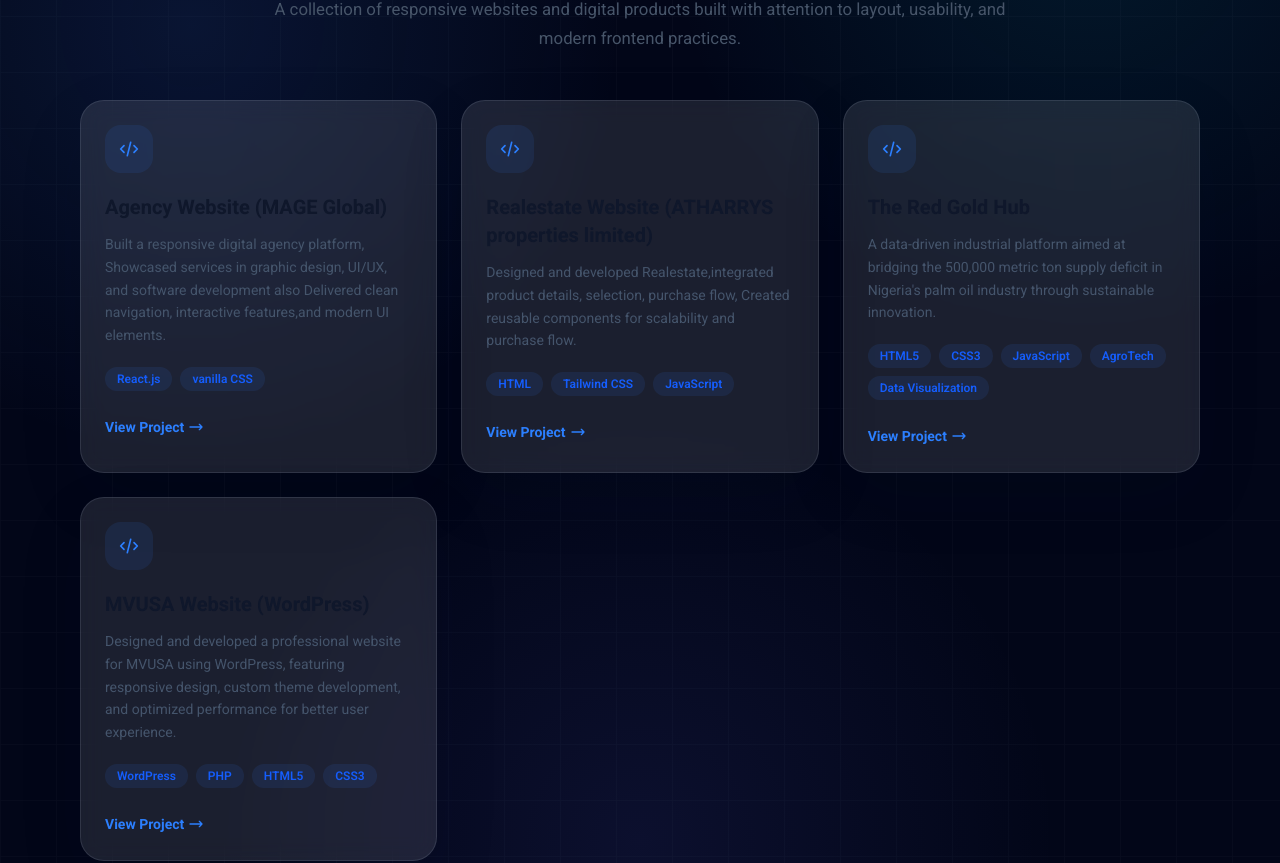
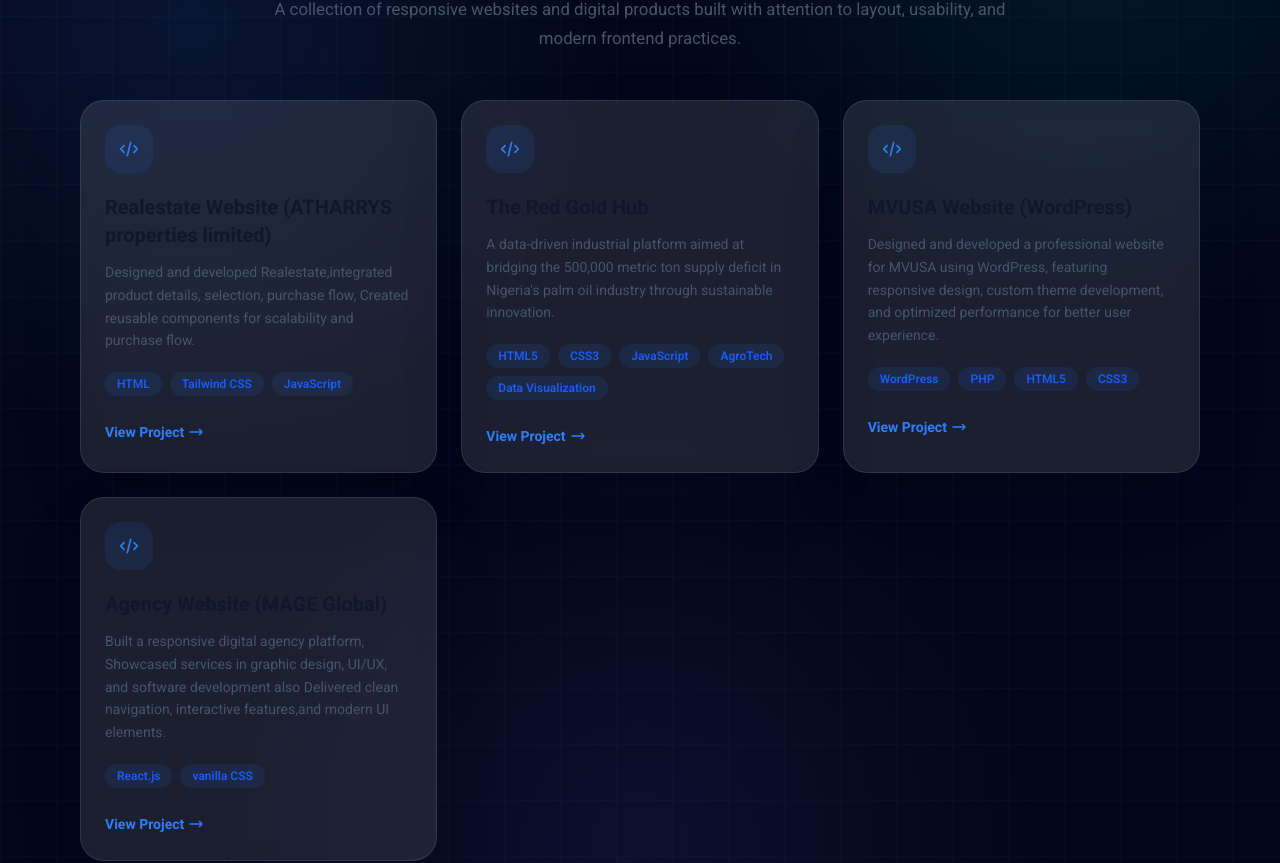
Before and after one commit to JoexSeven7/John_joshua_portfolio, a React (Vite) app: page / in a window 1280 px wide. Shown: the part 3417-4280 px from the top of the page. Built offline with nearby package versions, Linux system fonts and the light colour scheme; a web font is replaced by a local one.

Commit message:
chore: clean up project data structure for consistency

```diff
--- a/src/data/projects.js
+++ b/src/data/projects.js
@@ -1,13 +1,7 @@
 export const projects = [
+
   {
     id: 1,
-    title: "Agency Website (MAGE Global)",
-    description: "Built a responsive digital agency platform, Showcased services in graphic design, UI/UX, and software development also Delivered clean navigation, interactive features,and modern UI elements.",
-    tags: ["React.js", "vanilla CSS"],
-    link: "https://mage-global.netlify.app/"
-  },
-  {
-    id: 2,
     title: "Realestate Website (ATHARRYS properties limited)",
     description: "Designed and developed Realestate,integrated product details, selection, purchase flow, Created reusable components for scalability and purchase flow.",
     tags: ["HTML", "Tailwind CSS", "JavaScript"],
@@ -15,7 +9,7 @@ export const projects = [
   },
 
   {
-    id: 3,
+    id: 2,
     title: "The Red Gold Hub",
     description: "A data-driven industrial platform aimed at bridging the 500,000 metric ton supply deficit in Nigeria's palm oil industry through sustainable innovation.",
     tags: ["HTML5", "CSS3", "JavaScript", "AgroTech", "Data Visualization"],
@@ -23,11 +17,19 @@ export const projects = [
   },
 
   {
-    id: 4,
+    id: 5,
     title: "MVUSA Website (WordPress)",
     description: "Designed and developed a professional website for MVUSA using WordPress, featuring responsive design, custom theme development, and optimized performance for better user experience.",
     tags: ["WordPress", "PHP", "HTML5", "CSS3"],
     link: "https://mvusa.com.ng/"
+  },
+
+  {
+    id: 4,
+    title: "Agency Website (MAGE Global)",
+    description: "Built a responsive digital agency platform, Showcased services in graphic design, UI/UX, and software development also Delivered clean navigation, interactive features,and modern UI elements.",
+    tags: ["React.js", "vanilla CSS"],
+    link: "https://mage-global.netlify.app/"
   },
 // {
 //     id: 3,
```
